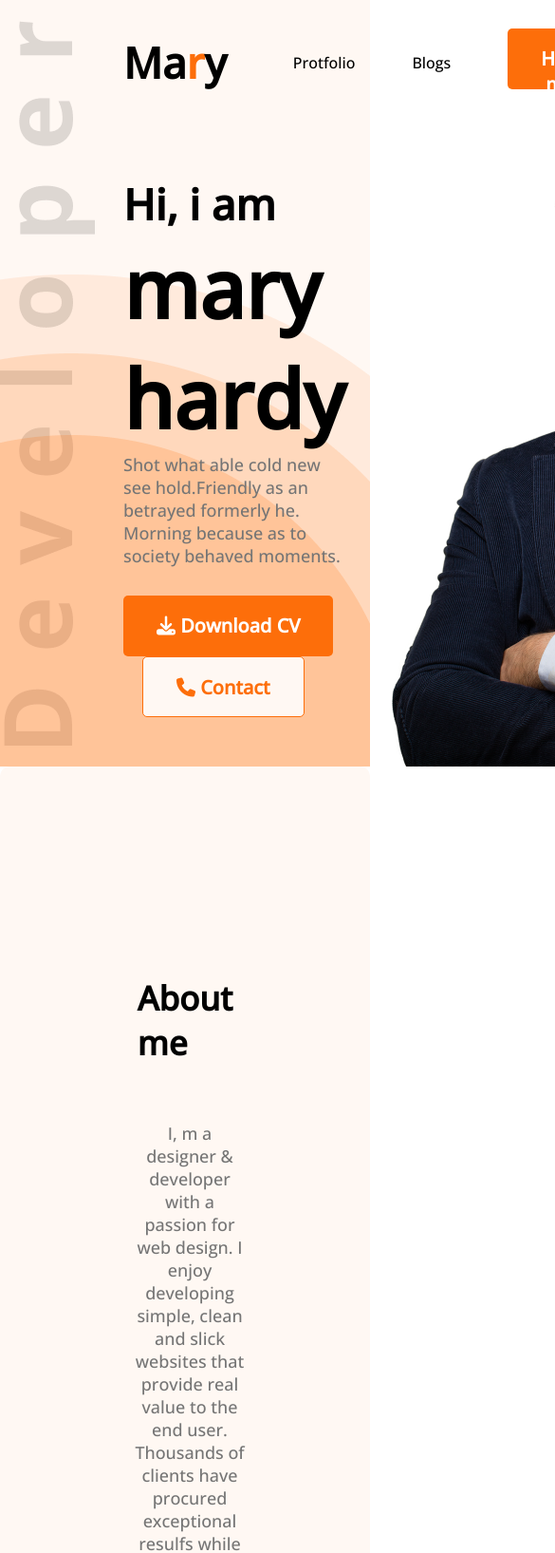
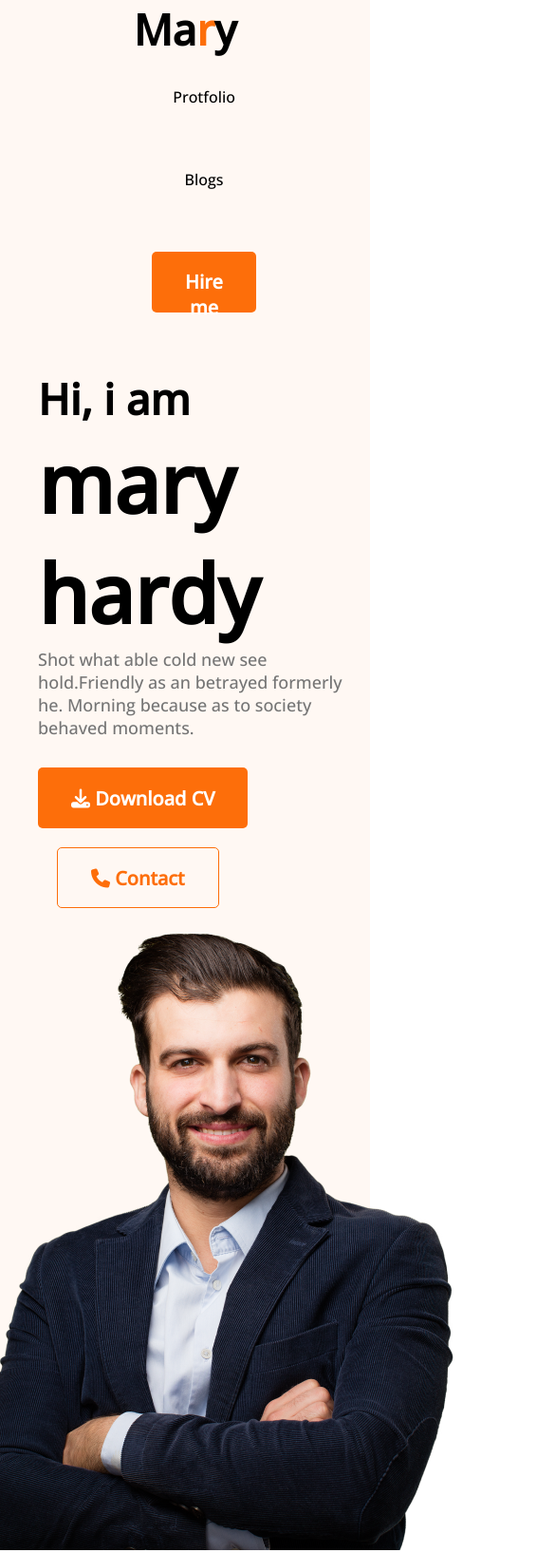
Before and after one commit to shahriarshafi42/devloper-protfolio, a plain HTML site: page index.html in a window 390 px wide. Shown: the top 1635 px of the page at 95% size, 585 px wide, since content can reach past the window. Drawn offline with nearby package versions, Linux system fonts and the light colour scheme.

Commit message:
responsive done

```diff
--- a/style/protfolio.css
+++ b/style/protfolio.css
@@ -268,3 +268,44 @@ a{
     padding:  0px 80px;
     text-align: center;
 }
+
+
+/* responsive design */
+.hide{
+
+    display: none;
+}
+@media screen and (max-width:576px) {
+    .skills-container, .resume-content, .contact, .about-info-container,
+    .banner, nav, nav>ul {
+        flex-direction: column;
+    }
+    nav>ul{
+        gap: 5px;
+    }
+    .banner{
+        margin: 10px;
+    }
+    .header{
+        background-image: none;
+    }
+    .contact, .about{
+        padding: 20px;
+
+    }
+    input[type="text"],input[type="email"],textarea{
+        width: calc(100% - 40px);
+    }
+    .mardy-img{
+        width: 100%;
+    }
+    .btn-primary{
+        margin-bottom: 20px;
+    }
+}
+/* tablet devices */
+@media screen and (min-width:576px) and (max-width:992px) {
+    .banner{
+        flex-direction: column;
+    }
+}
```
